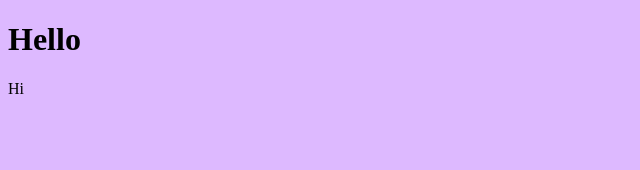
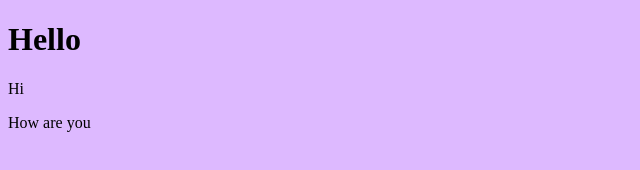
Before and after one commit to HarshadaHirapure/git---demo-, a plain HTML site: page index.html in a window 1280 px wide. Shown: the full height of the page, 0-640 px from the left. Drawn offline with Linux system fonts and the light colour scheme.

Commit message:
Update index.html

```diff
--- a/index.html
+++ b/index.html
@@ -9,5 +9,6 @@
 <body>
     <h1>Hello</h1>
     <p>Hi</p>
+    <p>How are you</p>
 </body>
 </html>
```
